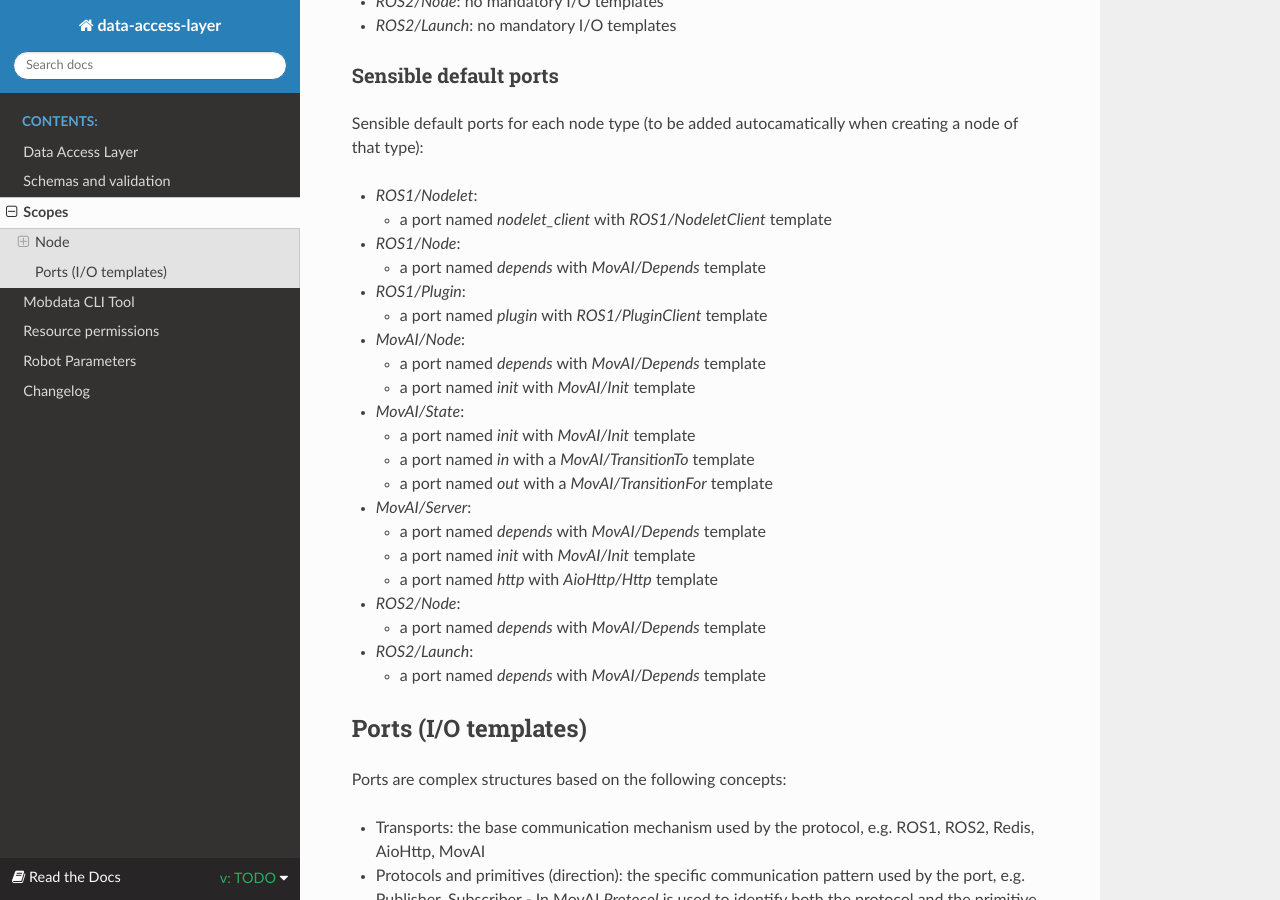
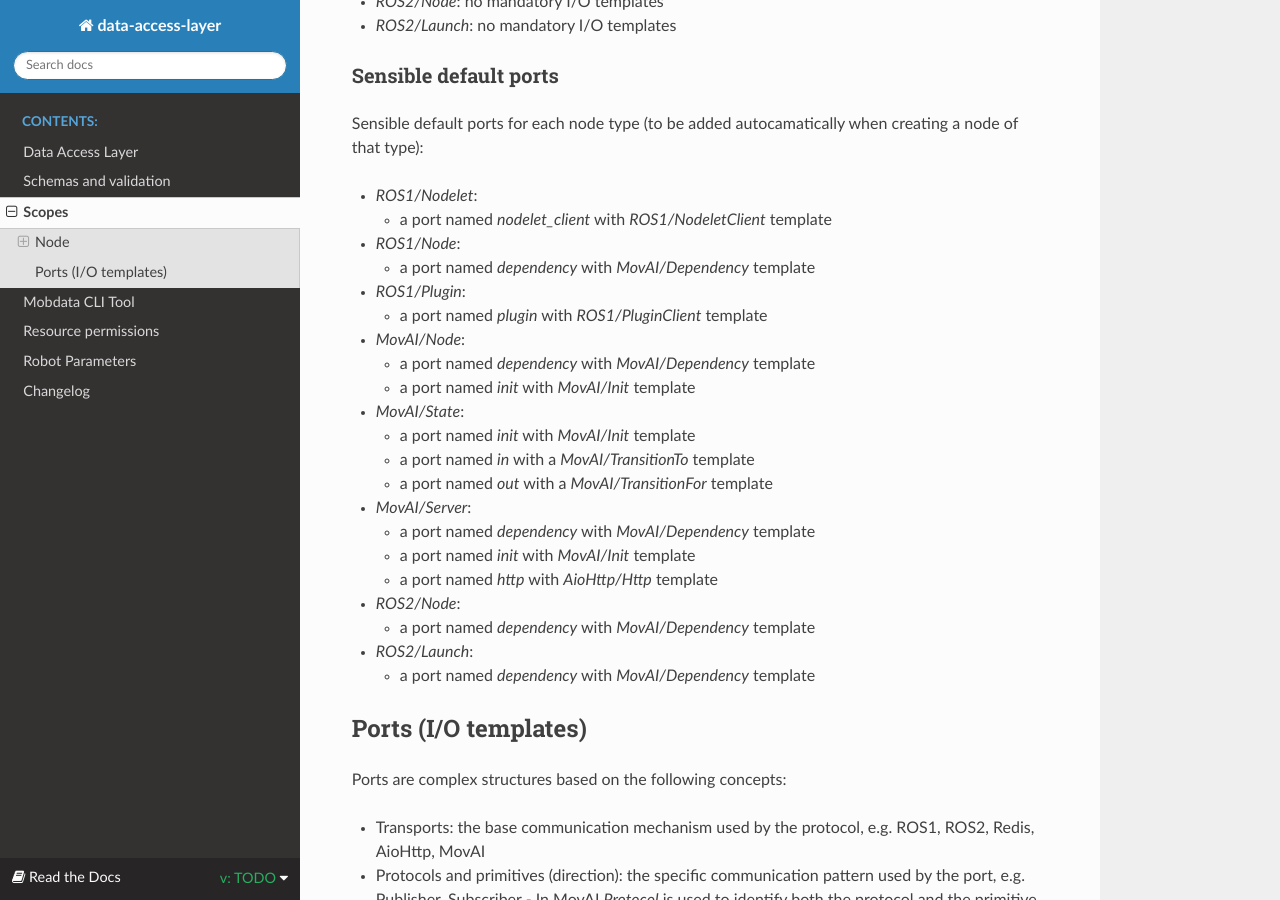
Before and after one commit to MOV-AI/data-access-layer, a Sphinx documentation site: the page built from docs/source/scopes.rst, in a window 1280 px wide and 900 px high, scrolled down 4576 px. Built offline with Sphinx 7.4.7 and the Read the Docs theme 3.1.0, drawn with Linux system fonts in a browser that asks for light colours; pages that are not in the unit, such as notebooks, are missing from menus; comment, search, counter and statistics services are not loaded.

Commit message:
Use dependency instead of depends

```diff
--- a/docs/source/scopes.rst
+++ b/docs/source/scopes.rst
@@ -215,7 +215,7 @@ Sensible default ports for each node type (to be added autocamatically when crea
 
 - `ROS1/Node`:
 
-  - a port named `depends` with `MovAI/Depends` template
+  - a port named `dependency` with `MovAI/Dependency` template
 
 - `ROS1/Plugin`:
 
@@ -223,7 +223,7 @@ Sensible default ports for each node type (to be added autocamatically when crea
 
 - `MovAI/Node`:
 
-  - a port named `depends` with `MovAI/Depends` template
+  - a port named `dependency` with `MovAI/Dependency` template
   - a port named `init` with `MovAI/Init` template
 
 - `MovAI/State`:
@@ -234,17 +234,17 @@ Sensible default ports for each node type (to be added autocamatically when crea
 
 - `MovAI/Server`:
 
-  - a port named `depends` with `MovAI/Depends` template
+  - a port named `dependency` with `MovAI/Dependency` template
   - a port named `init` with `MovAI/Init` template
   - a port named `http` with `AioHttp/Http` template
 
 - `ROS2/Node`:
 
-  - a port named `depends` with `MovAI/Depends` template
+  - a port named `dependency` with `MovAI/Dependency` template
 
 - `ROS2/Launch`:
 
-  - a port named `depends` with `MovAI/Depends` template
+  - a port named `dependency` with `MovAI/Dependency` template
 
 Ports (I/O templates)
 ---------------------
```
